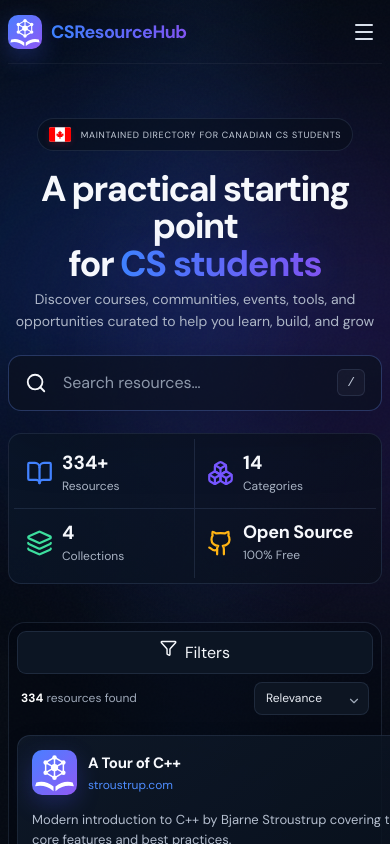
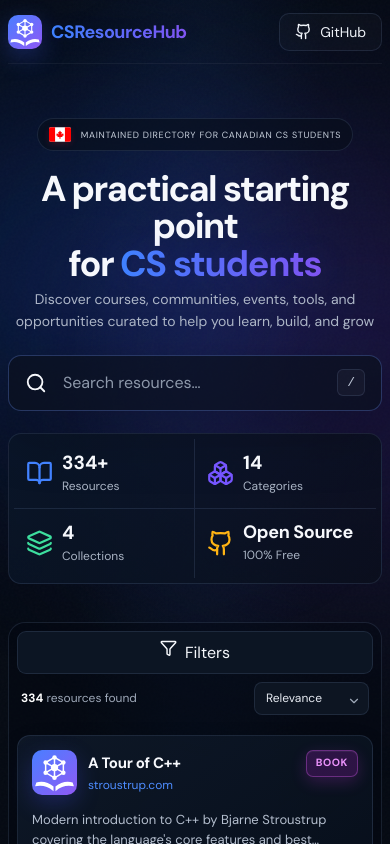
Before and after one commit to NicholasXydis/CSResourceHub, a React (Vite) app: page / in a window 390 px wide. Shown: the top 844 px of the page. Built offline with nearby package versions, Linux system fonts and the light colour scheme.

Commit message:
fix: replace the mobile menu with a GitHub link, stop cards overflowing, and let filters stack

```diff
--- a/src/components/Filters.tsx
+++ b/src/components/Filters.tsx
@@ -35,7 +35,6 @@ export interface FiltersProps {
   category: CategoryFilter;
   setCollection: (value: CollectionFilter) => void;
   setCategory: (value: CategoryFilter) => void;
-  close?: () => void;
 }
 
 export default function Filters({
@@ -43,7 +42,6 @@ export default function Filters({
   category,
   setCollection,
   setCategory,
-  close,
 }: FiltersProps) {
   const clearAll = () => {
     setCollection("all");
@@ -52,11 +50,9 @@ export default function Filters({
   const chooseCollection = (value: CollectionFilter) => {
     setCollection(value);
     setCategory("all");
-    close?.();
   };
   const chooseCategory = (value: CategoryFilter) => {
     setCategory(value);
-    close?.();
   };
   const activeGroup = GROUPS.find((group) => group.name === collection);
   const enabledCategories = activeGroup
--- a/src/components/ResourceDirectory.tsx
+++ b/src/components/ResourceDirectory.tsx
@@ -154,7 +154,6 @@ export default function ResourceDirectory({ query, setQuery }: SearchControls) {
                 category={category}
                 setCollection={setCollection}
                 setCategory={setCategory}
-                close={() => setDrawer(false)}
               />
             </motion.div>
           </>
--- a/src/components/SiteChrome.tsx
+++ b/src/components/SiteChrome.tsx
@@ -1,4 +1,4 @@
-import { useEffect, useRef, useState } from "react";
+import { useEffect, useRef } from "react";
 import type { Dispatch, SetStateAction } from "react";
 import { motion } from "framer-motion";
 import { CA } from "country-flag-icons/react/3x2";
@@ -8,7 +8,6 @@ import {
   Boxes,
   Github,
   Layers3,
-  Menu,
   Search,
   X,
 } from "lucide-react";
@@ -16,7 +15,6 @@ import { CATEGORY_LABELS, GITHUB_URL, GROUPS, SITE_DATA } from "../config";
 import { CONTAINER, RISE } from "../motion";
 
 export function Header() {
-  const [open, setOpen] = useState(false);
   return (
     <motion.header variants={RISE} className="topbar">
       <motion.a
@@ -33,18 +31,7 @@ export function Header() {
           CS<span>ResourceHub</span>
         </span>
       </motion.a>
-      <button
-        className="menu-button"
-        onClick={() => setOpen((value) => !value)}
-        aria-label="Toggle navigation"
-        aria-expanded={open}
-      >
-        {open ? <X /> : <Menu />}
-      </button>
-      <nav
-        className={open ? "nav open" : "nav"}
-        aria-label="Primary navigation"
-      >
+      <nav className="nav" aria-label="Primary navigation">
         <motion.a
           href={`${GITHUB_URL}/blob/main/CONTRIBUTING.md`}
           target="_blank"
--- a/src/styles.css
+++ b/src/styles.css
@@ -36,6 +36,7 @@ button {
 }
 .app {
   min-height: 100vh;
+  min-height: 100dvh;
   overflow: hidden;
   position: relative;
   background: radial-gradient(
@@ -127,11 +128,6 @@ button {
   border-radius: 10px;
   color: #eef2f8;
   background: rgba(255, 255, 255, 0.025);
-}
-.menu-button {
-  display: none;
-  background: none;
-  border: 0;
 }
 .hero {
   max-width: 820px;
@@ -396,6 +392,7 @@ button {
   gap: 12px;
 }
 .resource-card {
+  min-width: 0;
   min-height: 188px;
   padding: 17px;
   border: 1px solid var(--line);
@@ -587,27 +584,8 @@ footer svg {
   .topbar {
     height: 64px;
   }
-  .menu-button {
-    display: grid;
-    padding: 6px;
-    color: #d9e0eb;
-  }
-  .nav {
+  .nav a:not(.github-pill) {
     display: none;
-    position: absolute;
-    z-index: 20;
-    left: 0;
-    right: 0;
-    top: 64px;
-    padding: 18px;
-    border: 1px solid var(--line);
-    border-radius: 12px;
-    background: #0c1421;
-    box-shadow: 0 20px 50px #000;
-    flex-direction: column;
-  }
-  .nav.open {
-    display: flex;
   }
   .hero {
     margin: 54px auto 38px;
@@ -1061,6 +1039,7 @@ footer .back-to-top {
 
 .error-state {
   min-height: 100vh;
+  min-height: 100dvh;
   display: grid;
   place-content: center;
   gap: 12px;
```
Also changed, not shown: 2 other files (tests, documents, lock files or other folders).
